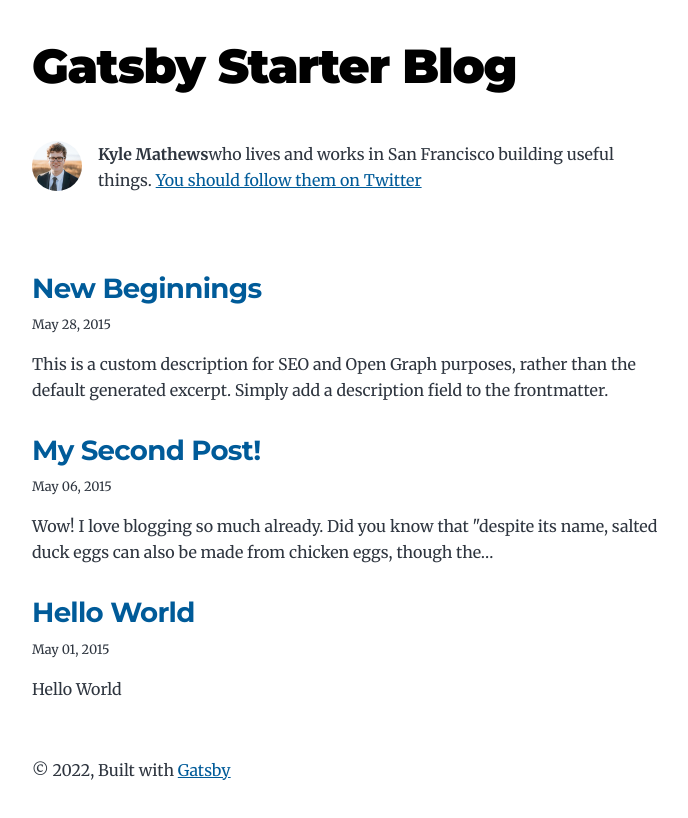
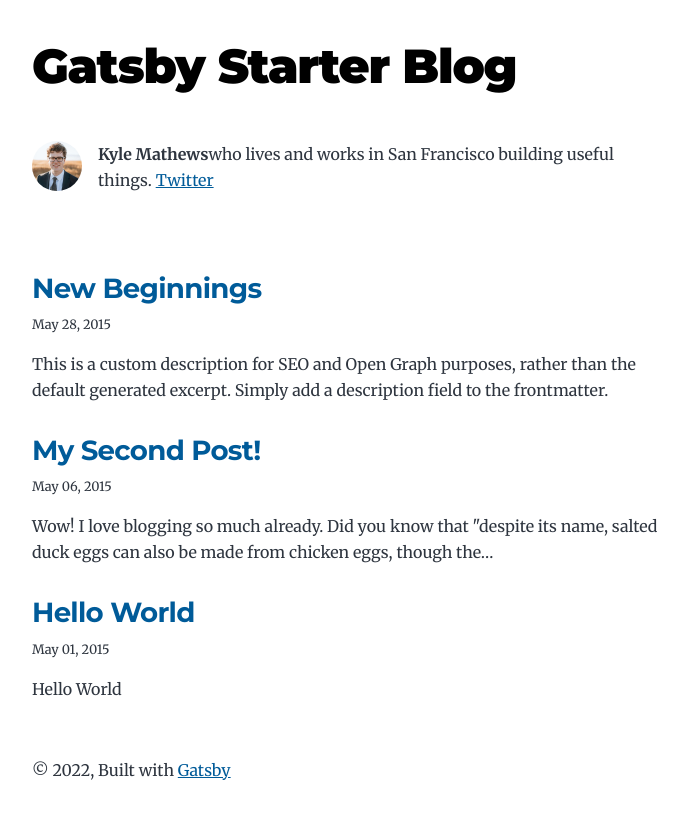
Before and after one commit to thebarkman/randomtext, a Gatsby site: page / in a window 1280 px wide. Shown: the whole page, without its empty margins (292-980 px from the left). Built offline with nearby package versions, Linux system fonts and the light colour scheme; Gatsby itself is replaced by a stand-in of ours.

Commit message:
Update bio.js

```diff
--- a/src/components/bio.js
+++ b/src/components/bio.js
@@ -47,7 +47,7 @@
           <strong>{author.name}</strong>{author?.summary || null}
           {` `}
           <a href={`https://twitter.com/${social?.twitter || ``}`}>
-            You should follow them on Twitter
+            Twitter
           </a>
         </p>
       )}
```
